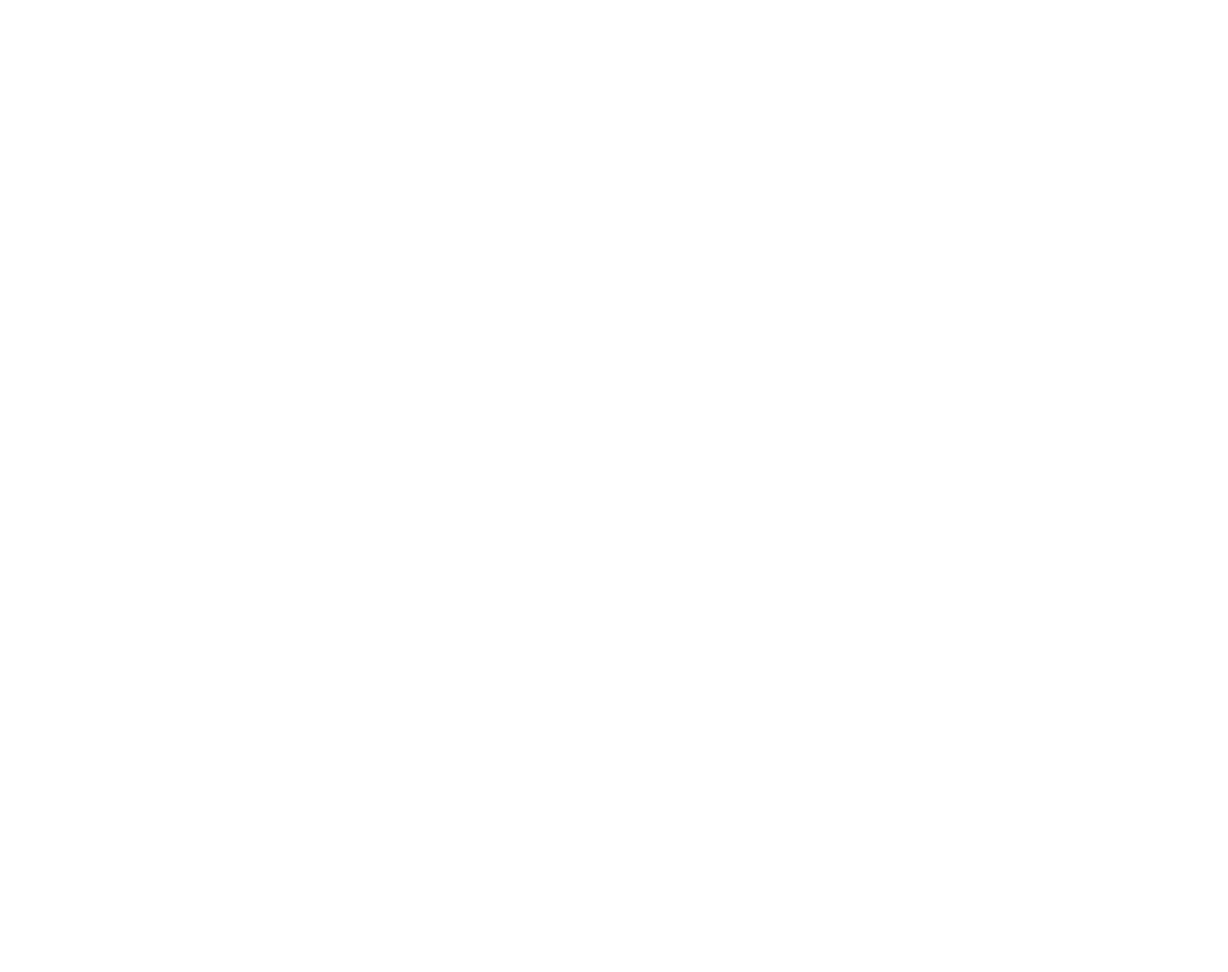
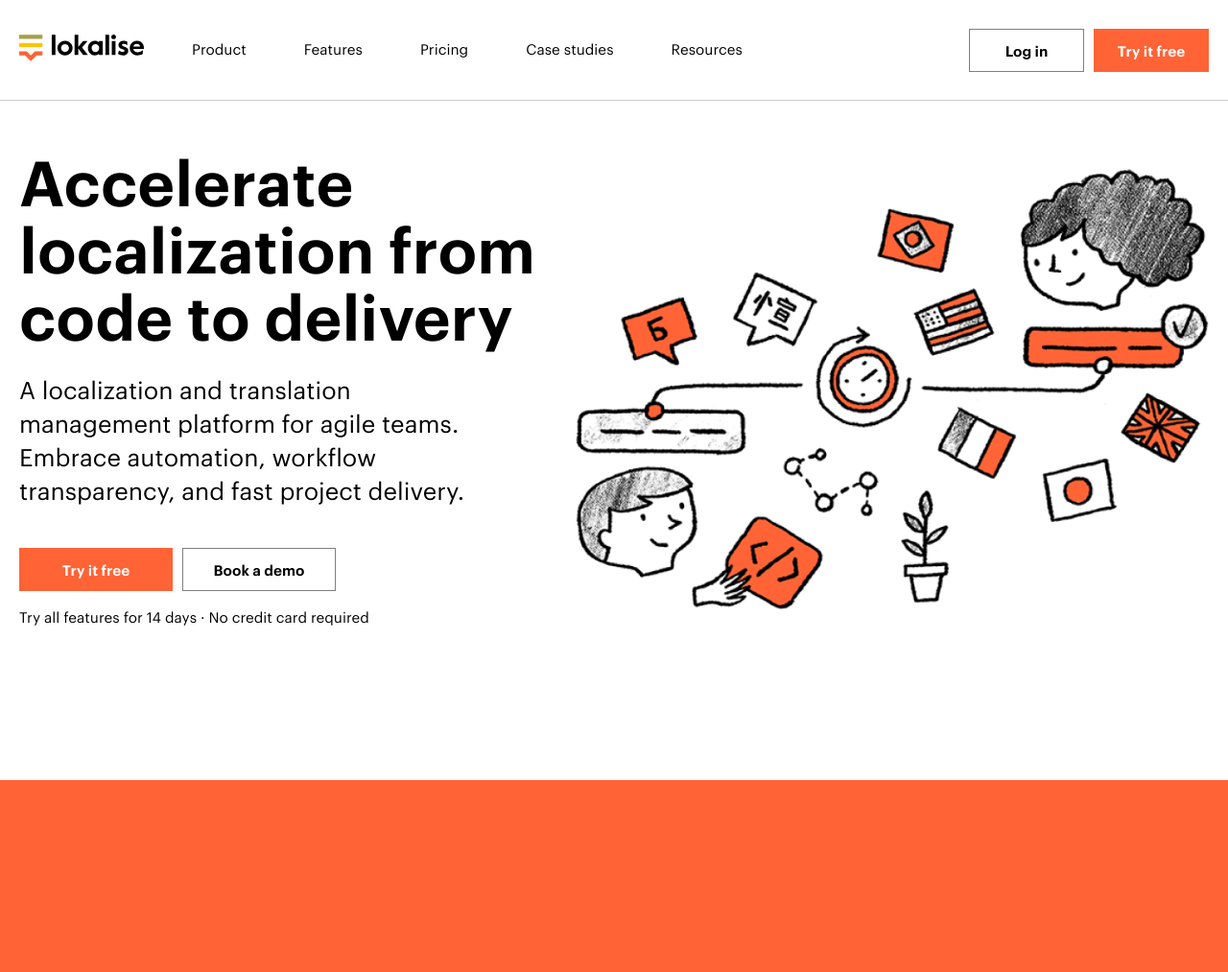
Before and after one commit to igorboyev/lokalise-template, a plain HTML site: page index.html in a window 1280 px wide. Shown: the whole page at 96% size. Before the commit the page ends 800 px from the top, so only its background shows below. Drawn offline with Linux system fonts and the light colour scheme.

Commit message:
подготовка блока header

```diff
--- a/assets/scss/common/_classes.scss
+++ b/assets/scss/common/_classes.scss
@@ -0,0 +1,27 @@
+.container {
+  max-width: $xxl;
+  padding-left: $gap;
+  padding-right: $gap;
+  margin: 0 auto;
+}
+
+.btn {
+  display: block;
+  padding: 1em;
+  height: 45px;
+  border-radius: 0;
+  border-width: 1px;
+  border-style: solid;
+  font-weight: 600;
+}
+
+.btn--light {
+  background-color: $color-white;
+  border-color: rgba($color-black, 0.5);
+}
+
+.btn--accent {
+  background-color: $color-accent;
+  border-color: $color-accent;
+  color: $color-white;
+}
--- a/assets/scss/common/_typography.scss
+++ b/assets/scss/common/_typography.scss
@@ -10,5 +10,13 @@ html {
 
 body {
   font-family: 'Graphik LCG', sans-serif;
+  font-weight: 400;
   font-size: 15px;
+  width: 100%;
+  overflow-x: hiden;
 }
+
+a {
+  text-decoration: none;
+  color: $color-black;
+}
--- /dev/null
+++ b/assets/scss/presets/_skins.scss
@@ -0,0 +1,4 @@
+$color-black: #000000;
+$color-accent: #ff6336;
+$color-gray: #cccccc;
+$color-white: #ffffff;
--- /dev/null
+++ b/assets/scss/presets/_variables.scss
@@ -0,0 +1,5 @@
+$xxl: 1380px;
+$xl: 1200px;
+$gap: 20px;
+$gap-sm: calc(#{$gap} / 2);
+$gap-lg: calc(#{$gap} * 1.5);
--- /dev/null
+++ b/assets/scss/sections/_header.scss
@@ -0,0 +1,103 @@
+.header {
+  background-color: $color-white;
+  min-height: 100vh;
+  display: flex;
+  align-items: center;
+  position: relative;
+}
+
+.header-menu {
+  padding-top: $gap-lg;
+  padding-bottom: $gap-lg;
+  display: flex;
+  column-gap: 50px;
+  align-items: center;
+  position: absolute;
+  top: 0;
+  left: $gap;
+  right: $gap;
+
+  &::after {
+    content: "";
+    height: 1px;
+    width: 100vw;
+    background-color: $color-gray;
+
+    position: absolute;
+    bottom: 0;
+    left: 50%;
+    margin-left: -50vw;
+  }
+
+  &__actions {
+    display: flex;
+    gap: $gap-sm;
+  }
+
+  &__btn {
+    min-width: 120px;
+  }
+}
+
+.header-navbar {
+  flex-grow: 1;
+  display: flex;
+  column-gap: 60px;
+}
+
+.header-content {
+  display: grid;
+  grid-template-areas: "ttl img" "dsc img" "act img" "nts img";
+  grid-template-columns: 580px 1fr;
+  row-gap: $gap;
+  padding-top: 160px;
+  padding-bottom: 160px;
+
+  @media (max-width: $xl) {
+    grid-template-columns: 40% 1fr;
+  }
+
+  &__title {
+    grid-area: ttl;
+    font-weight: 600;
+    font-size: 65px;
+    line-height: 1.08;
+    margin: 0;
+
+    @media (max-width: $xl) {
+      font-size: 40px;
+    }
+  }
+
+  &__description {
+    grid-area: dsc;
+    font-size: 25px;
+    line-height: 1.4;
+    margin-bottom: 20px;
+    padding-right: 70px;
+  }
+
+  &__actions {
+    grid-area: act;
+    display: flex;
+    column-gap: $gap-sm;
+  }
+
+  &__picture {
+    grid-area: img;
+    display: flex;
+    align-items: center;
+  }
+
+  &__image {
+    width: 100%;
+  }
+
+  &__btn {
+    min-width: 160px;
+  }
+
+  &__notes {
+    grid-area: nts;
+  }
+}
--- /dev/null
+++ b/assets/scss/sections/_main.scss
@@ -0,0 +1,4 @@
+.main {
+  min-height: 200px;
+  background-color: $color-accent;
+}
--- a/assets/scss/style.scss
+++ b/assets/scss/style.scss
@@ -1,3 +1,11 @@
 @import "normalize.scss";
+
+@import "presets/skins";
+@import "presets/variables";
+
 @import "common/fonts";
 @import "common/typography";
+@import "common/classes";
+
+@import "sections/header";
+@import "sections/main";
--- a/index.html
+++ b/index.html
@@ -9,6 +9,45 @@
 </head>
 <body>
 
+<header class="header container">
 
+  <div class="header-menu">
+    <div class="header-menu__logo header-logo">
+      <img alt="site logo" class="header-logo__image" src="assets/img/logo.svg">
+    </div>
+
+    <nav class="header-menu__navbar header-navbar">
+      <a class="header-navbar__item" href="">Product</a>
+      <a class="header-navbar__item" href="">Features</a>
+      <a class="header-navbar__item" href="">Pricing</a>
+      <a class="header-navbar__item" href="">Case studies</a>
+      <a class="header-navbar__item" href="">Resources</a>
+    </nav>
+
+    <div class="header-menu__actions">
+      <button class="btn btn--light header-menu__btn" type="button">Log in</button>
+      <button class="btn btn--accent header-menu__btn" type="button">Try it free</button>
+    </div>
+  </div>
+
+  <div class="header-content">
+    <h1 class="header-content__title">Accelerate localization from code to delivery</h1>
+    <div class="header-content__description">A localization and translation management platform for agile teams.
+      Embrace
+      automation, workflow transparency, and fast project delivery.
+    </div>
+    <div class="header-content__actions">
+      <button class="btn btn--accent header-content__btn" type="button">Try it free</button>
+      <button class="btn btn--light header-content__btn" type="button">Book a demo</button>
+    </div>
+    <div class="header-content__notes">Try all features for 14 days · No credit card required</div>
+    <div class="header-content__picture">
+      <img alt="header image" class="header-content__image" src="assets/img/header-img.png">
+    </div>
+  </div>
+
+</header>
+
+<main class="main"></main>
 </body>
 </html>
```
Also changed, not shown: assets/css/style.css, assets/img/header-img.png (added), assets/img/logo.svg (added).
